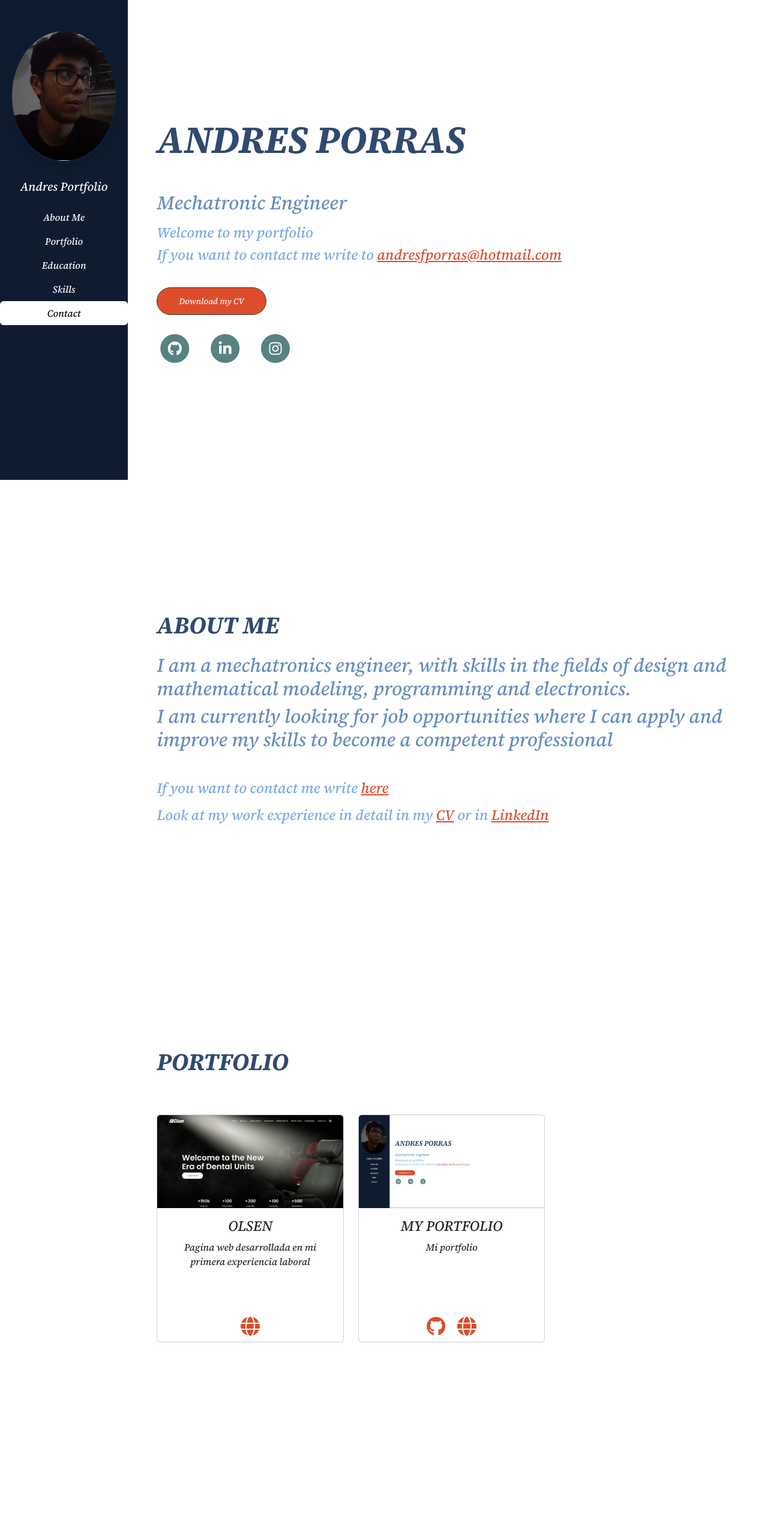
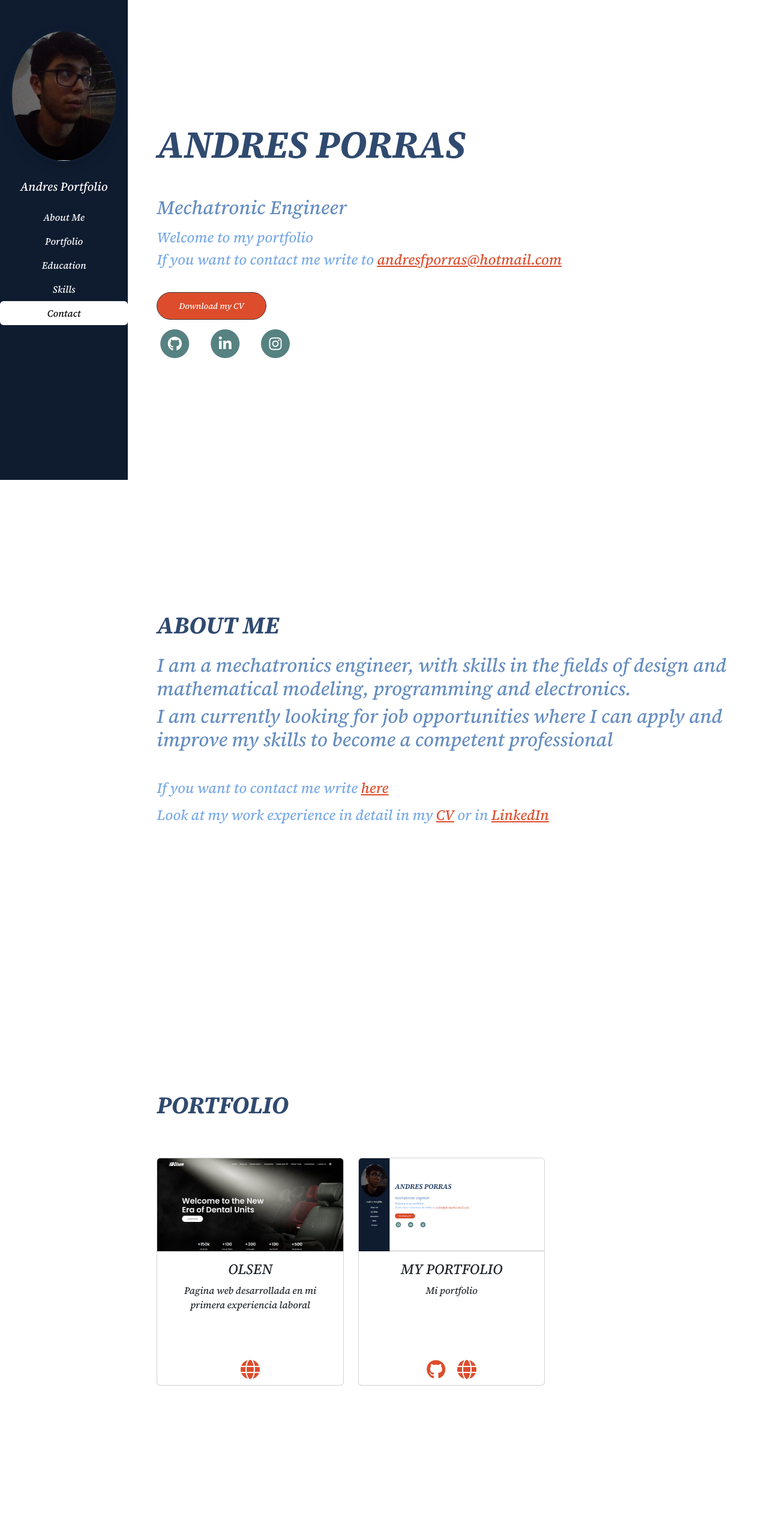
Before and after one commit to Andyfe00/Andyfe00.github.io, a plain HTML site: page index.html in a window 1280 px wide. Shown: the top 2534 px of the page at 60% size. Drawn offline with nearby package versions, Linux system fonts and the light colour scheme.

Commit message:
Add files via upload

```diff
--- a/css/styles.css
+++ b/css/styles.css
@@ -54,11 +54,21 @@ h5{
 	color:#DD4D2C;
 }
 
-.division{
-	height: 100vh;
+@media (max-width:768px){
+
+	.inicio, .contacto, .skills{
+		height: 100vh;
+	}
+	.sobremi, .educacion {
+		height: 100%;
+	}
 }
 
+
 @media (min-width:768px){
+	.division{
+		height: 100vh;
+	}
 aside{
 	position: sticky;
 	top: -1px;
@@ -82,10 +92,9 @@ img{
 }
 
 
- .fa-stack {
-	margin-top: 1rem;
-
-	margin-right: 0.25rem;
+.fa-stack {
+	text-align: center;
+	justify-content: left;
 	font-size: 1.5rem;
 }
 
@@ -98,8 +107,6 @@ img{
 	color: #ffffff;
 	transition: all 0.2s ease;
 }
-
-
 
  .fa-stack:hover .fa-stack-2x {
 	color: #ffffff;
@@ -158,9 +165,6 @@ aside{
 }
 
 
-
-
-
 .contacto i{
 	color:#568281;
 }
--- a/index.html
+++ b/index.html
@@ -62,7 +62,7 @@
                 <a type="button" class="btn btn-primary btn-solid-reg" href="https://andyfe00.github.io/CV%20Andres%20Porras.pdf">Download my CV</a>
               </div>
 
-              <div class="col-lg-1 col-md-2 col-2">
+              <div class="col-lg-1 col-md-2 col-3 ">
                 <span class="fa-stack">
                   <a href="https://github.com/Andyfe00">
                     <i class="fas fa-circle fa-stack-2x"></i>
@@ -70,7 +70,7 @@
                   </a>
                 </span>
               </div>
-              <div class="col-lg-1 col-md-2 col-2">
+              <div class="col-lg-1 col-md-2 col-3 ">
                 <span class="fa-stack">
                   <a href="https://www.linkedin.com/in/andyfe00/">
                     <i class="fas fa-circle fa-stack-2x"></i>
@@ -78,7 +78,7 @@
                   </a>
                 </span>
               </div>
-              <div class="col-lg-1 col-md-2 col-2">
+              <div class="col-lg-1 col-md-2 col-3 ">
                 <span class="fa-stack">
                   <a href="https://www.instagram.com/andrespor1/">
                     <i class="fas fa-circle fa-stack-2x"></i>
@@ -99,7 +99,7 @@
             <h4>Look at my work experience in detail in my <a href="https://andyfe00.github.io/CV%20Andres%20Porras.pdf">CV</a> or in <a href="https://www.linkedin.com/in/andyfe00/">LinkedIn</a></h4>
           </div>
         </div>
-        <div id="portfolio"class="portfolio row division align-items-center">
+        <div id="portfolio"class="portfolio row division align-items-center mt-5 pt-5">
           <div class="hijo row align-items-center justify-content-lg-start justify-content-md-center justify-content-center">
             <div class="col-12">
               <h2 class="mb-xl-5">PORTFOLIO</h2>
@@ -132,7 +132,7 @@
           </div>
         </div>
         </div>
-        <div id="educacion" class="educacion row division align-items-center">
+        <div id="educacion" class="educacion row division align-items-center mt-5 pt-5">
           <div class="hijo row align-items-center justify-content-lg-start justify-content-md-center justify-content-center">
             <div class="col-12">
               <h2>EDUCATION</h2>
```
